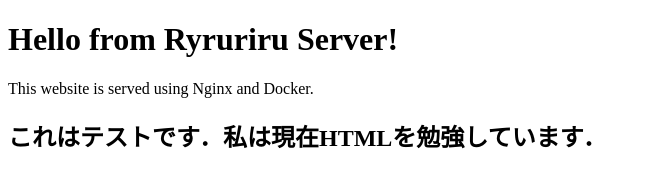
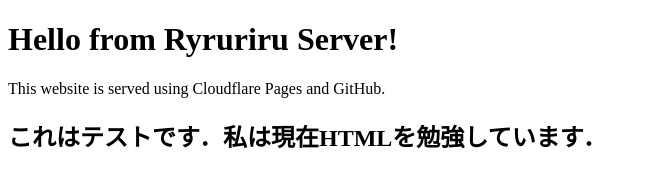
Before and after one commit to Ryruriru/my-profile, a plain HTML site: page index.html in a window 1280 px wide. Shown: the whole page, without its empty margins (0-647 px from the left). Drawn offline with Linux system fonts and the light colour scheme.

Commit message:
ちょいと変更加えてみた！

```diff
--- a/index.html
+++ b/index.html
@@ -6,7 +6,7 @@
 </head>
 <body>
     <h1>Hello from Ryruriru  Server!</h1>
-    <p>This website is served using Nginx and Docker.</p>
+    <p>This website is served using Cloudflare Pages and GitHub.</p>
     <h2>これはテストです．私は現在HTMLを勉強しています． </h2>
 </body>
 </html>
```
